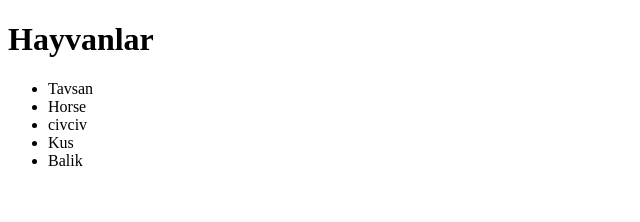
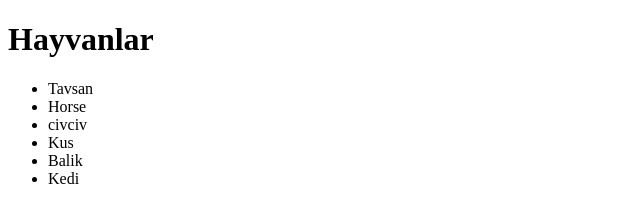
Before and after one commit to ozcanozen/T100, a plain HTML site: page index.html in a window 1280 px wide. Shown: the full height of the page, 0-640 px from the left. Drawn offline with Linux system fonts and the light colour scheme.

Commit message:
hayvanlarkedik

```diff
--- a/index.html
+++ b/index.html
@@ -14,6 +14,7 @@
         <li>civciv</li>
         <li>Kus</li>
         <li>Balik</li>
+        <li>Kedi</li>
     </ul>
 </body>
 </html>
```
